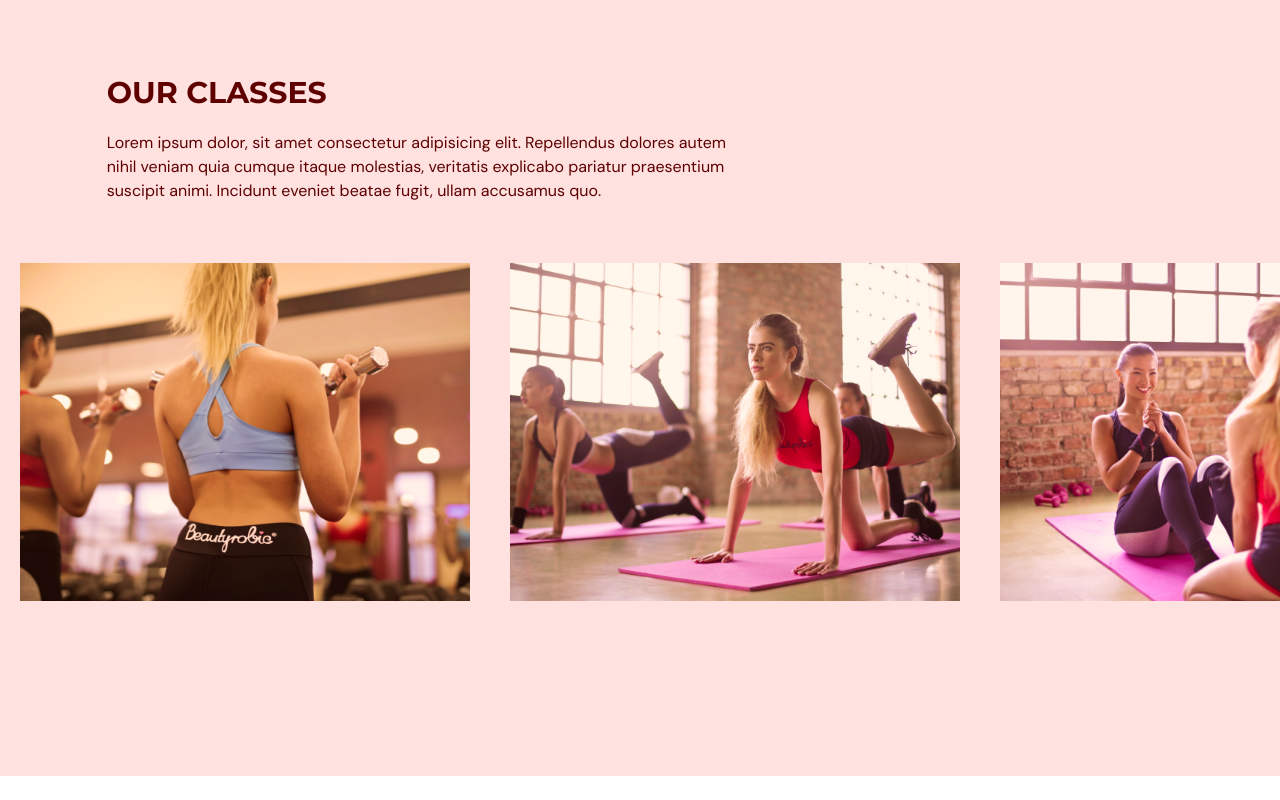
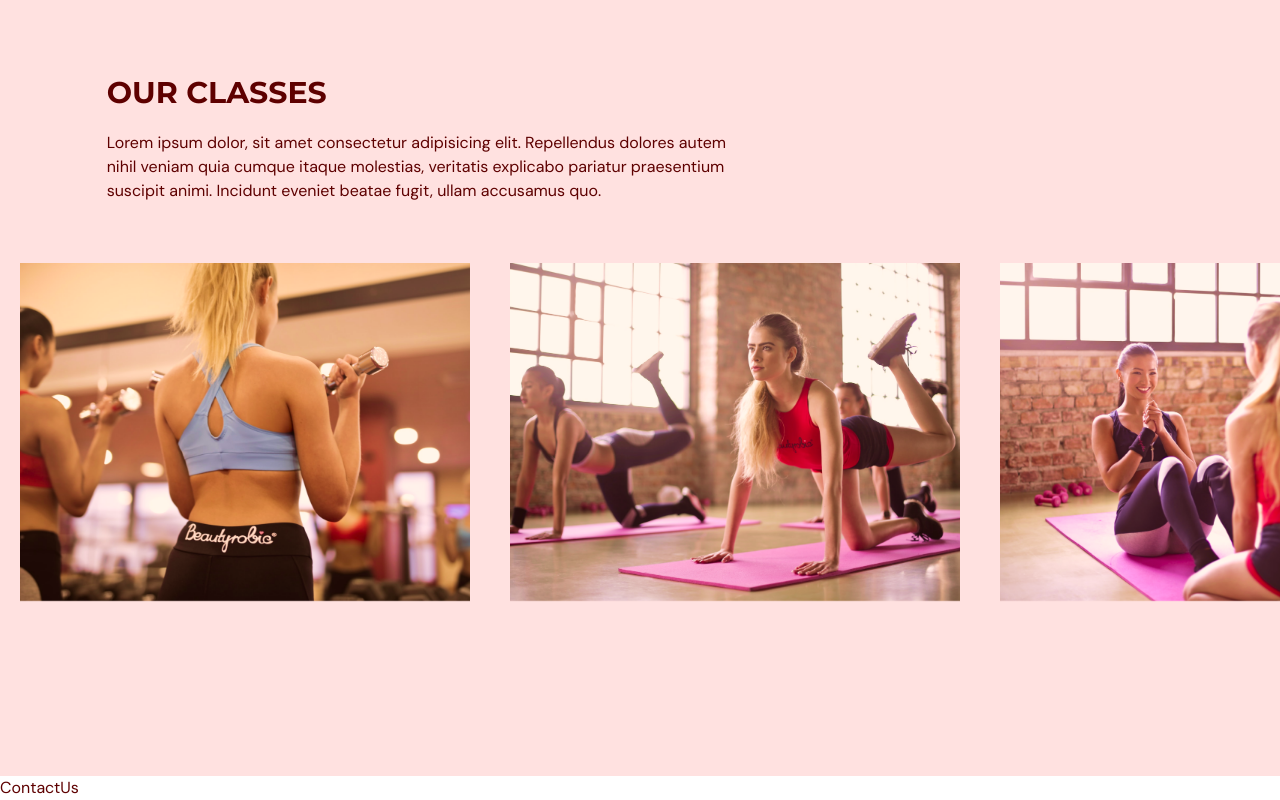
Before and after one commit to eduvinagre/react-typescript, a React (Vite) app: page / in a window 1280 px wide. Shown: the part 1510-2310 px from the top of the page. Before the commit the page ends 2286 px from the top, so only its background shows below. Built offline with nearby package versions, Linux system fonts and the light colour scheme.

Commit message:
Contact Us first comitt

```diff
--- a/package.json
+++ b/package.json
@@ -14,7 +14,8 @@
     "framer-motion": "^10.12.7",
     "react": "^18.2.0",
     "react-anchor-link-smooth-scroll": "^1.0.12",
-    "react-dom": "^18.2.0"
+    "react-dom": "^18.2.0",
+    "react-hook-form": "^7.43.9"
   },
   "devDependencies": {
     "@types/node": "^18.16.3",
--- a/src/App.tsx
+++ b/src/App.tsx
@@ -1,7 +1,8 @@
 import Navbar from "@/scenes/navbar";
 import Home from "@/scenes/home";
-import Benefits from "./scenes/benefits";
+import Benefits from "@/scenes/benefits";
 import OurClasses from "@/scenes/ourClasses";
+import ContactUs from "@/scenes/contactUs";
 import { useEffect, useState } from "react";
 import { SelectedPage } from "@/shared/types";
 
@@ -35,6 +36,7 @@ function App() {
       <Home setSelectedPage={setSelectedPage} />
       <Benefits setSelectedPage={setSelectedPage} />
       <OurClasses setSelectedPage={setSelectedPage} />
+      <ContactUs setSelectedPage={setSelectedPage} />
     </div>
   );
 }
--- /dev/null
+++ b/src/scenes/contactUs/index.tsx
@@ -0,0 +1,7 @@
+type Props = {};
+
+const ContactUs = (props: Props) => {
+  return <div>ContactUs</div>;
+};
+
+export default ContactUs;
```
Also changed, not shown: 1 other file (tests, documents, lock files or other folders).
